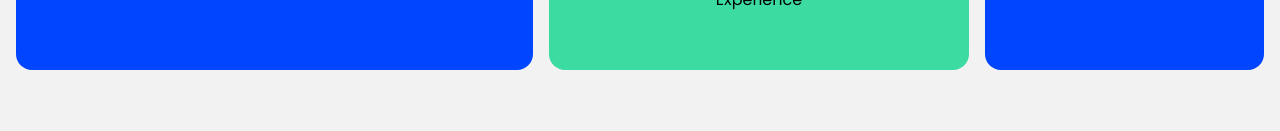
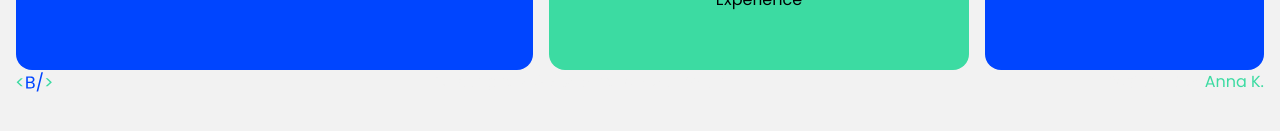
Before and after one commit to BMdluli/portfolio, a Next.js app: page / in a window 1280 px wide. Shown: the part 559-690 px from the top of the page. Built offline with nearby package versions, Linux system fonts and the light colour scheme.

Commit message:
add: footer

```diff
--- a/app/(root)/page.tsx
+++ b/app/(root)/page.tsx
@@ -1,3 +1,4 @@
+import Footer from "@/components/footer";
 import Hero from "@/components/hero";
 import Navbar from "@/components/navbar";
 
@@ -6,6 +7,8 @@
     <main className="bg-white dark:bg-black h-full p-4" id="#home">
       <Navbar />
       <Hero />
+
+      <Footer />
     </main>
   );
 }
--- /dev/null
+++ b/components/footer.tsx
@@ -0,0 +1,23 @@
+import Image from "next/image";
+import Link from "next/link";
+
+const Footer = () => {
+  return (
+    <footer className="flex justify-between items-center text-white text-[8px] md:text-base">
+      <Image src="/logo.svg" alt="logo" width={36} height={36} />
+      <p>Copyright 2023 © Bekithemba Mdluli</p>
+      <p>
+        Designed by
+        <Link
+          className="text-secondary"
+          href="https://www.behance.net/annkorshakova24"
+          target="_blank"
+        >
+          Anna K.
+        </Link>
+      </p>
+    </footer>
+  );
+};
+
+export default Footer;
```
